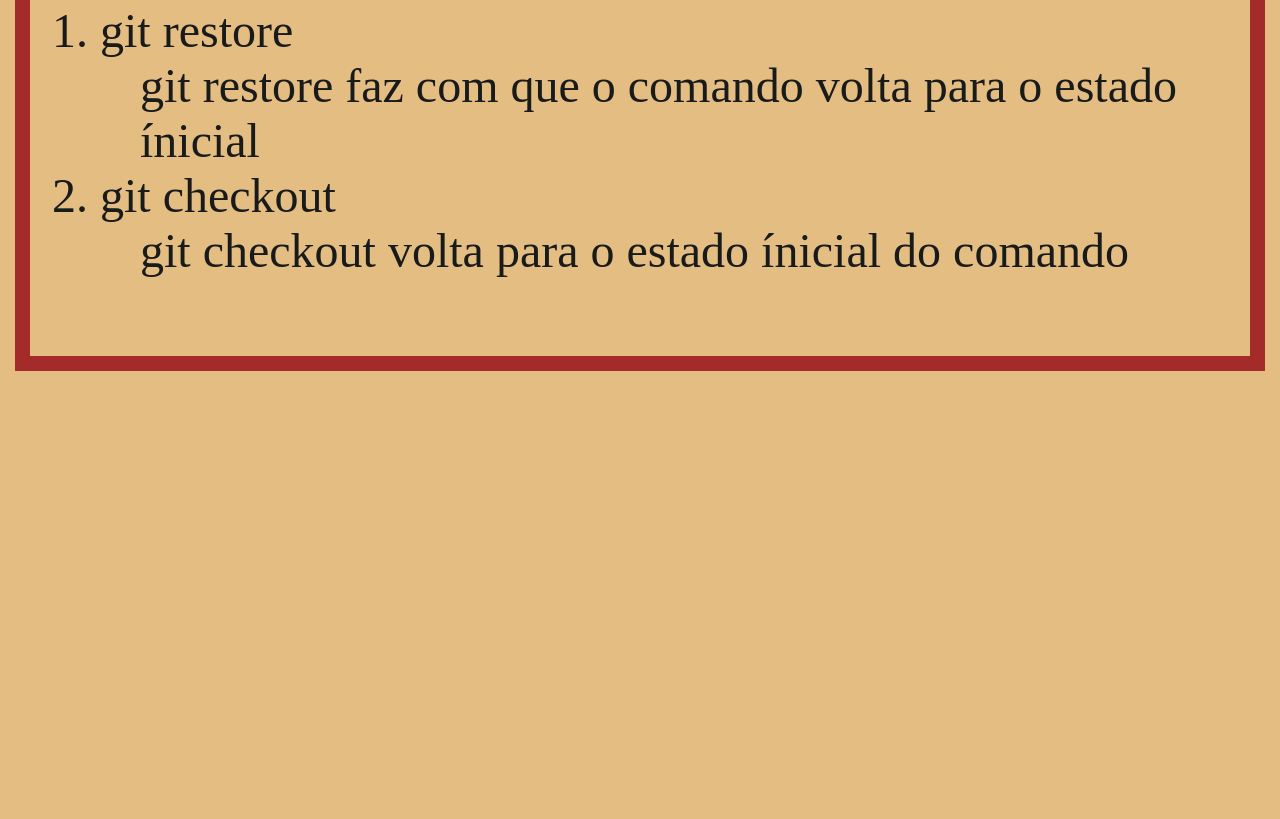
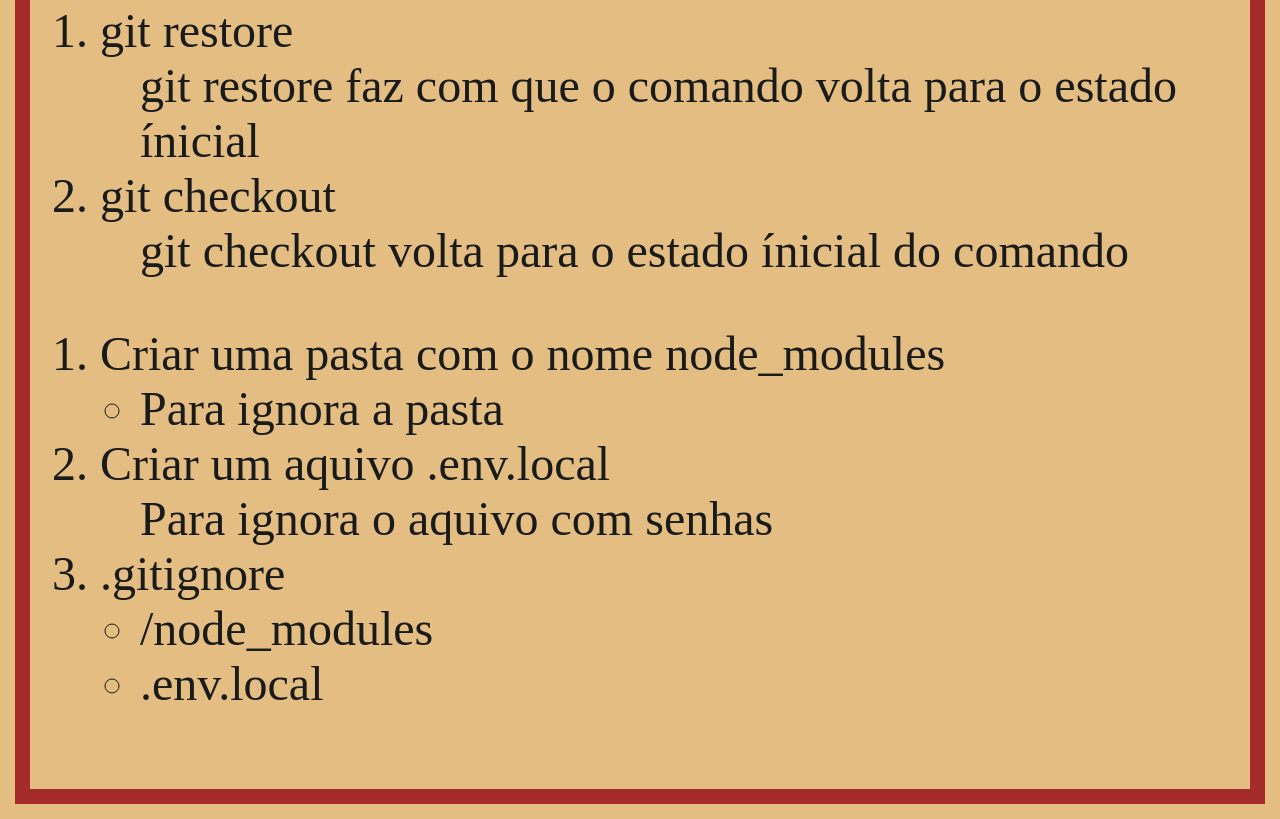
Before and after one commit to Mattheus199801/Projeto-em-git123, a plain HTML site: page comandos-git/comandos-git.html in a window 1280 px wide. Shown: the part 3579-4398 px from the top of the page. Before the commit the page ends 3965 px from the top, so only its background shows below. Drawn offline with Linux system fonts and the light colour scheme.

Commit message:
novas alterações

```diff
--- a/comandos-git/comandos-git.html
+++ b/comandos-git/comandos-git.html
@@ -90,7 +90,19 @@
         <li>git checkout</li>
         <ul>git checkout volta para o estado ínicial do comando</ul>
     </ol>
-    <!--Próxima aula é a 15-->
+    <ol>
+        <li>Criar uma pasta com o nome node_modules</li>
+        <ul>
+            <li>Para ignora a pasta</li>
+        </ul>
+        <li>Criar um aquivo .env.local</li>
+        <ul>Para ignora o aquivo com senhas</ul>
+        <li>.gitignore</li>
+        <ul>
+            <li>/node_modules</li>
+            <li>.env.local</li>
+        </ul>
+    </ol>
 
 </body>
 </html>
```
Also changed, not shown: 1 other file.
